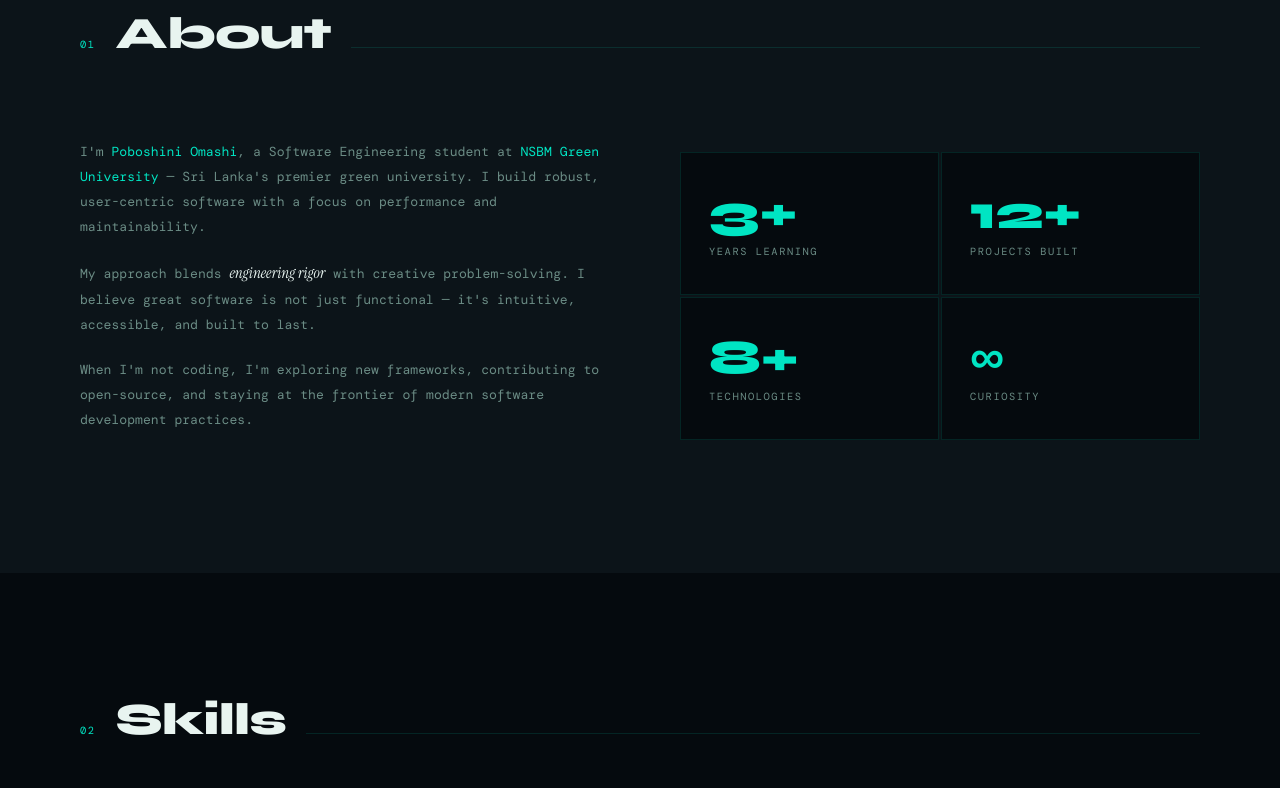
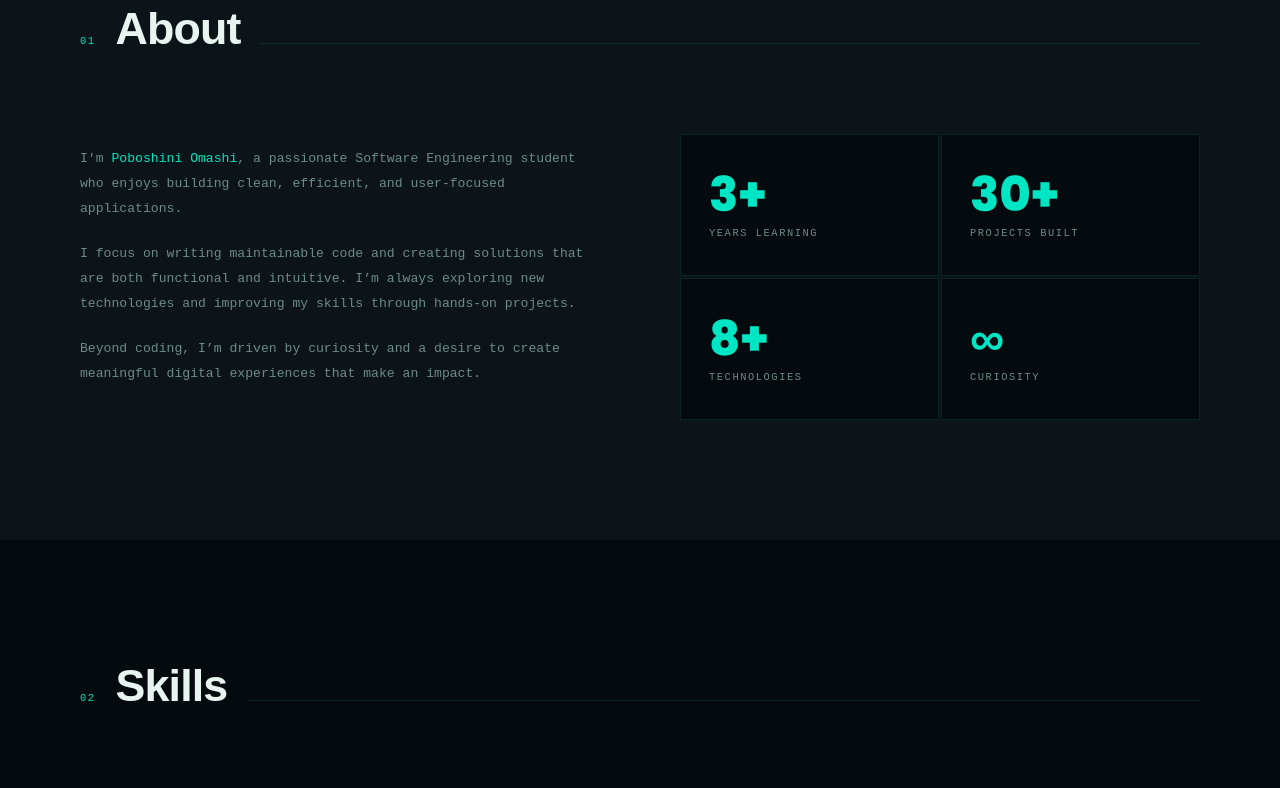
Before and after one commit to Mashi0629/Mashi0629.github.io, a plain HTML site: page index.html in a window 1280 px wide. Shown: the part 984-1772 px from the top of the page. Drawn offline with nearby package versions, Linux system fonts and the light colour scheme; a web font is replaced by a local one.

Commit message:
Update index.html

```diff
--- a/index.html
+++ b/index.html
@@ -4,7 +4,7 @@
 <meta charset="UTF-8">
 <meta name="viewport" content="width=device-width, initial-scale=1.0">
 <title>Poboshini Omashi — Software Engineer</title>
-<link href="https://fonts.googleapis.com/css2?family=Syne:wght@400;500;600;700;800&family=DM+Mono:ital,wght@0,300;0,400;1,300&family=Instrument+Serif:ital@0;1&display=swap" rel="stylesheet">
+<link href="https://fonts.googleapis.com/css2?family=Poppins:wght@300;400;500;600;700;800&display=swap" rel="stylesheet">
 <style>
   :root {
     --bg: #050a0e;
@@ -180,7 +180,7 @@
   }
 
   .hero-name {
-    font-family: 'Syne', sans-serif;
+    font-family: 'Poppins', sans-serif;
     font-weight: 800;
     font-size: clamp(2.8rem, 5vw, 5rem);
     line-height: 0.95;
@@ -510,7 +510,7 @@
   .stat-card:hover::before { opacity: 1; }
 
   .stat-num {
-    font-family: 'Syne', sans-serif;
+    font-family: 'Poppins', sans-serif;
     font-weight: 800;
     font-size: 3rem;
     color: var(--accent);
@@ -1010,13 +1010,13 @@
   <div class="about-grid reveal">
     <div class="about-text">
       <p>
-        I'm <strong>Poboshini Omashi</strong>, a Software Engineering student at <strong>NSBM Green University</strong> — Sri Lanka's premier green university. I build robust, user-centric software with a focus on performance and maintainability.
+        I'm <strong>Poboshini Omashi</strong>, a passionate Software Engineering student who enjoys building clean, efficient, and user-focused applications.
       </p>
       <p>
-        My approach blends <em>engineering rigor</em> with creative problem-solving. I believe great software is not just functional — it's intuitive, accessible, and built to last.
+        I focus on writing maintainable code and creating solutions that are both functional and intuitive. I’m always exploring new technologies and improving my skills through hands-on projects.
       </p>
       <p>
-        When I'm not coding, I'm exploring new frameworks, contributing to open-source, and staying at the frontier of modern software development practices.
+        Beyond coding, I’m driven by curiosity and a desire to create meaningful digital experiences that make an impact.
       </p>
     </div>
     <div class="about-stats">
@@ -1025,7 +1025,7 @@
         <div class="stat-label">Years Learning</div>
       </div>
       <div class="stat-card">
-        <div class="stat-num">12+</div>
+        <div class="stat-num">30+</div>
         <div class="stat-label">Projects Built</div>
       </div>
       <div class="stat-card">
```
